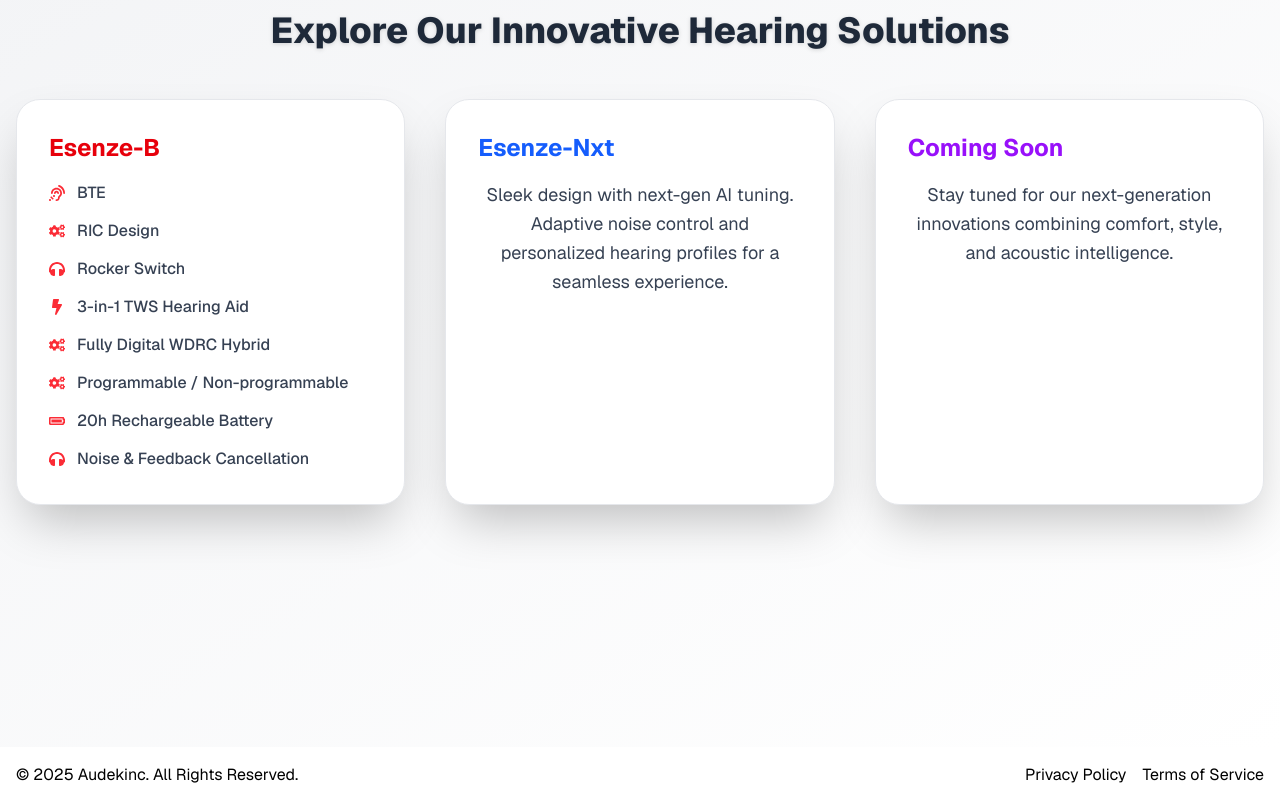
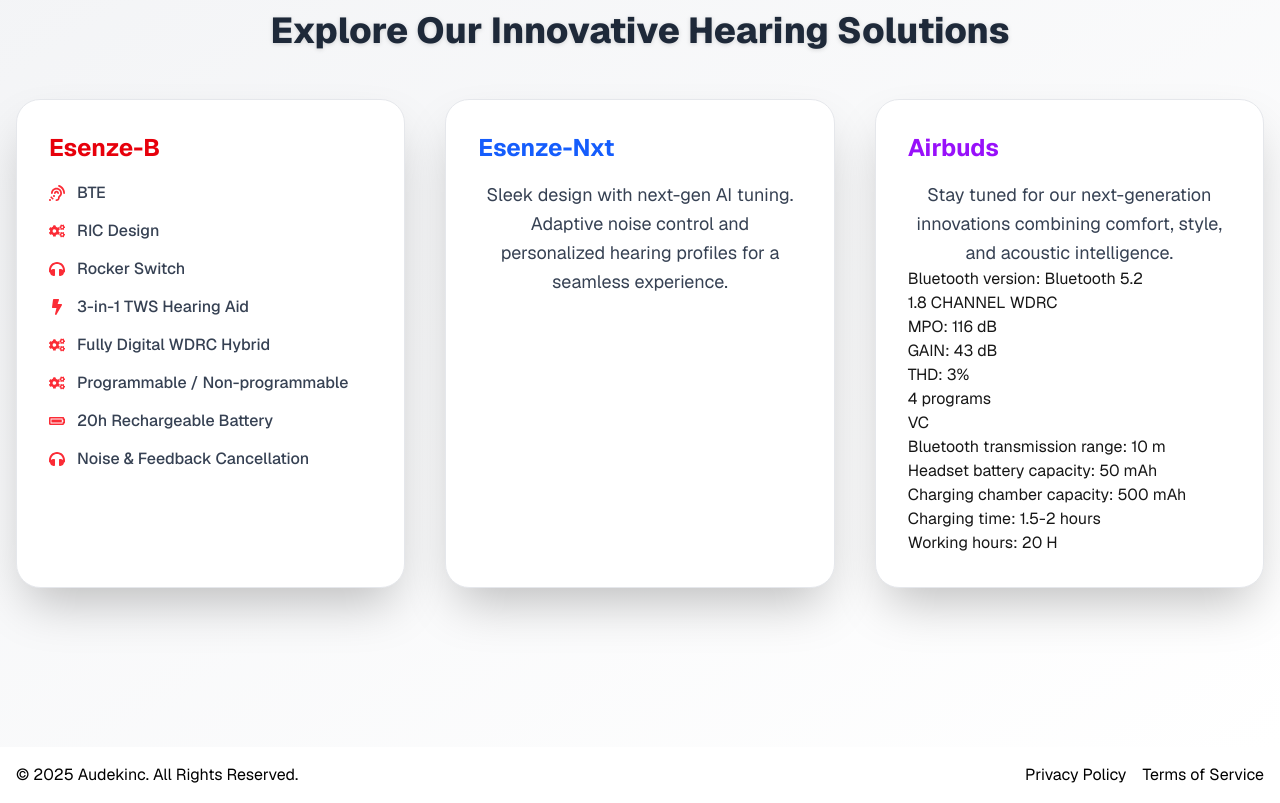
Before and after one commit to lancedsouza/AudekWebsite, a Next.js app in the folder audekinc/: page / in a window 1280 px wide. Shown: the part 1100-1903 px from the top of the page. Built offline with nearby package versions, Linux system fonts and the light colour scheme.

Commit message:
Added container mx-auto to make it reponsive for chrome

```diff
--- a/audekinc/component/features.js
+++ b/audekinc/component/features.js
@@ -80,10 +80,30 @@
 
             {/* Coming Soon Card */}
             <div className="group relative bg-white backdrop-blur-md border border-gray-200 p-8 rounded-3xl shadow-2xl hover:shadow-purple-300 transition-all duration-500 transform hover:-translate-y-2">
-              <h3 className="text-2xl font-bold text-purple-600 mb-4">Coming Soon</h3>
+              <h3 className="text-2xl font-bold text-purple-600 mb-4">Airbuds</h3>
               <p className="text-gray-700 leading-relaxed text-lg text-center">
                 Stay tuned for our next-generation innovations combining comfort, style, and acoustic intelligence.
               </p>
+              <ul>
+                <li>Bluetooth version: Bluetooth 5.2</li>
+                <li>1.8 CHANNEL WDRC</li>
+                <li>MPO: 116 dB</li>
+                <li>GAIN: 43 dB</li>
+                <li>THD: 3%</li>
+                <li>4 programs</li>
+                <li>VC</li>
+                <li>Bluetooth transmission range: 10 m</li>
+                <li>Headset battery capacity: 50 mAh</li>
+                <li>Charging chamber capacity: 500 mAh</li>
+                <li>Charging time: 1.5-2 hours</li>
+                 <li>Working hours: 20 H</li>
+
+
+
+
+
+
+              </ul>
             </div>
           </div>
         </div>
--- a/audekinc/component/navbar.js
+++ b/audekinc/component/navbar.js
@@ -107,7 +107,7 @@
   const toggleMobileMenu = () => setIsMobileMenuOpen(prev => !prev);
 
   return (
-    <nav className="relative z-50 bg-white text-black p-4 shadow-md">
+    <nav className=" container mx-auto relative z-50 bg-white text-black p-4 shadow-md ">
       <div className="flex items-center justify-between max-w-screen-xl mx-auto">
         {/* Logo */}
         <div className="flex-shrink-0">
@@ -143,9 +143,10 @@
 
           <li className="text-base hover:text-red-500 cursor-pointer">{t('software')}</li>
           <li className="text-base hover:text-red-500 cursor-pointer">{t('contactUs')}</li>
-          <Link href="/locations" passHref>
-            <li className="text-base hover:text-red-500 cursor-pointer">{t('locations')}</li>
-          </Link>
+          <li className="text-base hover:text-red-500 cursor-pointer">
+            <Link href="/locations">{t('locations')}</Link>
+          </li>
+
           <li className="text-base hover:text-red-500 cursor-pointer">{t('support')}</li>
 
           {/* Language Dropdown */}
```
